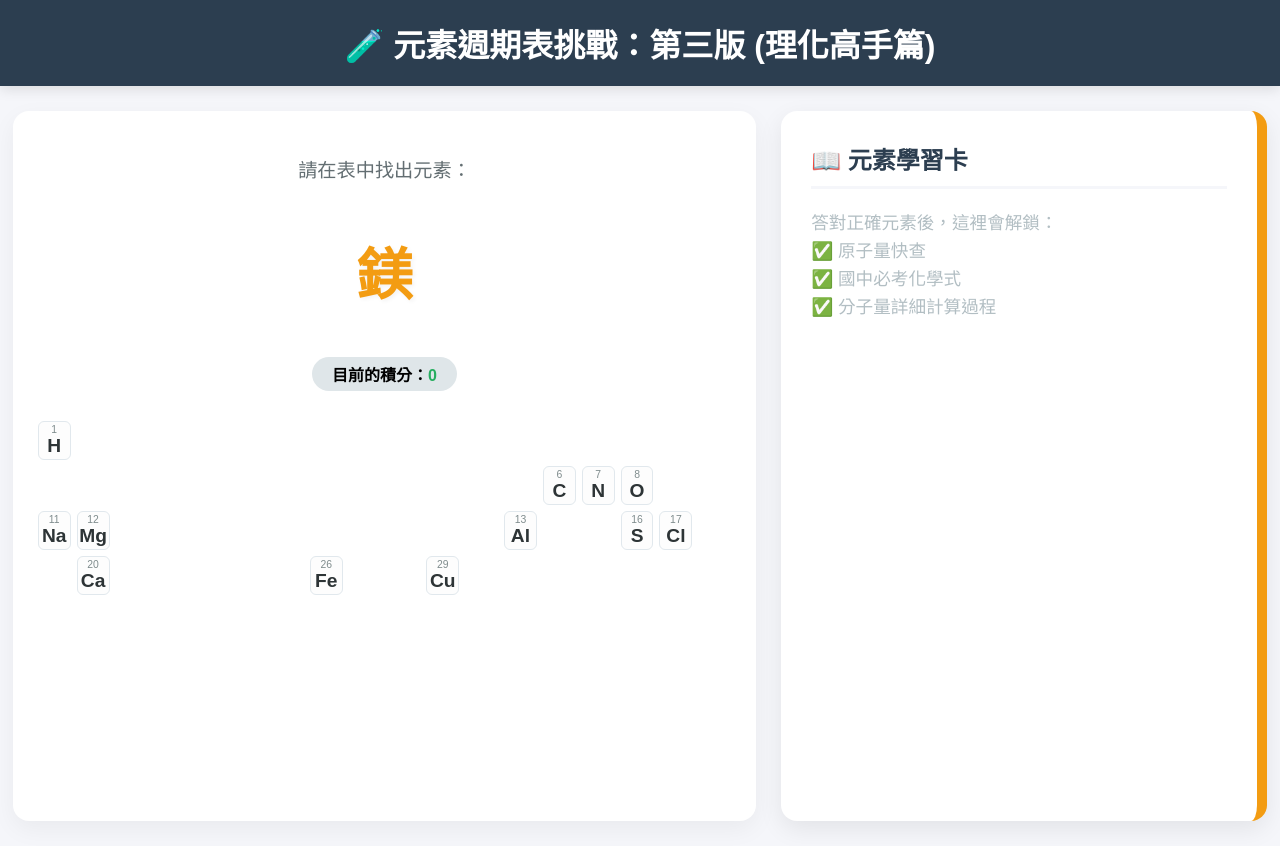
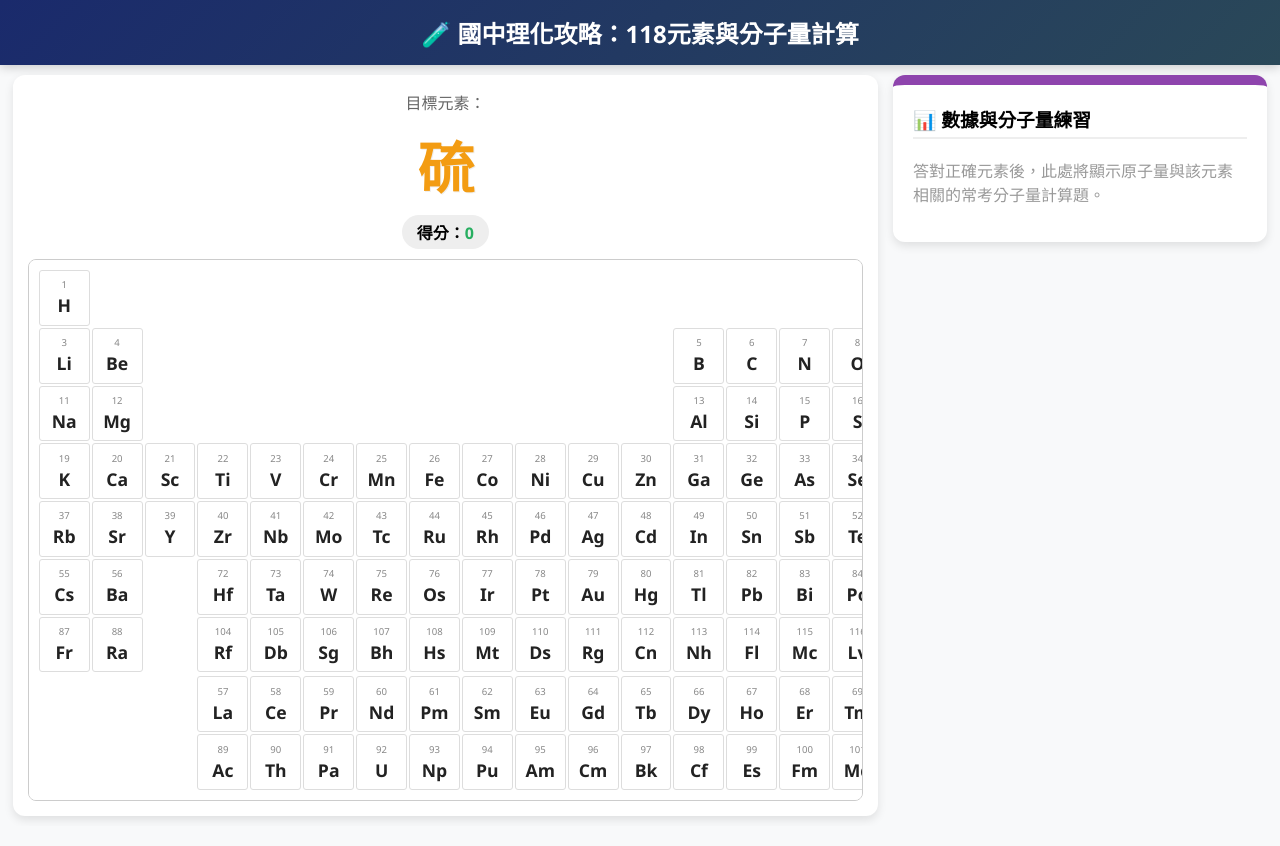
Before and after one commit to lovemiyami/chem, a plain HTML site: page index.html in a window 1280 px wide. Drawn offline with Linux system fonts and the light colour scheme.

Commit message:
Update index.html

```diff
--- a/index.html
+++ b/index.html
@@ -2,234 +2,187 @@
 <html lang="zh-TW">
 <head>
     <meta charset="UTF-8">
-    <meta name="viewport" content="width=device-width, initial-scale=1.0">
-    <title>元素表第三版 - 國中理化神助手</title>
+    <meta name="viewport" content="width=device-width, initial-scale=1.0, maximum-scale=1.0, user-scalable=no">
+    <title>理化大師：118元素與分子量特訓</title>
     <style>
         :root {
-            --primary-dark: #2c3e50;
-            --accent-orange: #f39c12;
-            --success-green: #27ae60;
-            --error-red: #e74c3c;
-            --info-blue: #3498db;
-            --bg-light: #f5f6fa;
+            --primary: #1a2a6c;
+            --accent: #f39c12;
+            --correct: #27ae60;
+            --wrong: #e74c3c;
+            --mole: #8e44ad;
+            --bg: #f8f9fa;
         }
+        body { font-family: "Segoe UI", "Microsoft JhengHei", sans-serif; background: var(--bg); margin: 0; display: flex; flex-direction: column; align-items: center; }
+        .header { background: linear-gradient(135deg, #1a2a6c, #2a4858); color: white; width: 100%; text-align: center; padding: 10px 0; box-shadow: 0 2px 10px rgba(0,0,0,0.2); }
+        .container { display: flex; gap: 15px; padding: 10px; width: 98%; max-width: 1550px; flex-wrap: wrap; justify-content: center; }
+        .game-panel { flex: 2.5; background: white; padding: 15px; border-radius: 12px; box-shadow: 0 4px 10px rgba(0,0,0,0.1); min-width: 350px; }
+        .info-panel { flex: 1; background: white; padding: 20px; border-radius: 12px; border-top: 10px solid var(--mole); box-shadow: 0 4px 10px rgba(0,0,0,0.1); min-width: 300px; position: sticky; top: 10px; height: fit-content; }
 
-        body {
-            font-family: "PingFang TC", "Microsoft JhengHei", sans-serif;
-            background-color: var(--bg-light);
-            margin: 0;
-            display: flex;
-            flex-direction: column;
-            align-items: center;
-        }
+        .table-wrapper { overflow-x: auto; border: 1px solid #ccc; border-radius: 8px; margin-top: 10px; }
+        #periodic-table { display: grid; grid-template-columns: repeat(18, 1fr); gap: 2px; padding: 10px; min-width: 950px; background: #fff; }
 
-        .top-bar {
-            background: var(--primary-dark);
-            color: white;
-            width: 100%;
-            text-align: center;
-            padding: 20px 0;
-            box-shadow: 0 4px 12px rgba(0,0,0,0.1);
-        }
+        .element { aspect-ratio: 1/1.1; border: 1px solid #ddd; border-radius: 3px; display: flex; flex-direction: column; align-items: center; justify-content: center; cursor: pointer; background: #fff; transition: 0.1s; }
+        .element:hover { background: #f0f0f0; transform: scale(1.15); z-index: 5; box-shadow: 0 2px 8px rgba(0,0,0,0.2); border-color: var(--accent); }
+        .element .num { font-size: 0.6rem; color: #888; margin-bottom: 2px; }
+        .element .sym { font-weight: bold; font-size: 1.1rem; color: #222; }
+        .empty { visibility: hidden; }
 
-        .main-container {
-            display: flex;
-            gap: 25px;
-            padding: 25px;
-            max-width: 1400px;
-            width: 98%;
-        }
+        #target-display { font-size: 3.5rem; color: var(--accent); margin: 10px 0; font-weight: bold; text-shadow: 1px 1px 0px #eee; }
+        .correct-flash { background-color: var(--correct) !important; color: white !important; }
+        .wrong-flash { background-color: var(--wrong) !important; color: white !important; }
 
-        /* 左側：遊戲操作區 */
-        .game-panel {
-            flex: 2;
-            background: white;
-            padding: 25px;
-            border-radius: 16px;
-            box-shadow: 0 8px 24px rgba(0,0,0,0.05);
-        }
+        /* 計算卡片樣式 */
+        .calc-card { background: #f0f7ff; padding: 10px; border-radius: 6px; margin-top: 8px; border-left: 5px solid #3498db; }
+        .mole-box { background: #fdf2ff; border-left: 5px solid var(--mole); padding: 12px; border-radius: 5px; margin: 10px 0; }
+        .math { font-family: 'Courier New', Courier, monospace; font-weight: bold; color: #2980b9; font-size: 1rem; }
+        .formula-name { font-weight: bold; color: #333; display: block; margin-bottom: 3px; }
 
-        /* 右側：學習資訊區 */
-        .study-panel {
-            flex: 1.2;
-            background: white;
-            padding: 30px;
-            border-radius: 16px;
-            border-right: 10px solid var(--accent-orange);
-            box-shadow: 0 8px 24px rgba(0,0,0,0.08);
-            min-height: 650px;
-        }
-
-        #periodic-table {
-            display: grid;
-            grid-template-columns: repeat(18, 1fr);
-            gap: 6px;
-            margin-top: 30px;
-        }
-
-        .element-node {
-            aspect-ratio: 1/1.2;
-            background: #fdfdfd;
-            border: 1px solid #e1e8ed;
-            border-radius: 6px;
-            display: flex;
-            flex-direction: column;
-            align-items: center;
-            justify-content: center;
-            cursor: pointer;
-            transition: all 0.25s cubic-bezier(0.175, 0.885, 0.32, 1.275);
-        }
-
-        .element-node:hover {
-            transform: translateY(-5px) scale(1.1);
-            box-shadow: 0 5px 15px rgba(0,0,0,0.1);
-            z-index: 10;
-            border-color: var(--info-blue);
-        }
-
-        .element-node .num { font-size: 0.65rem; color: #7f8c8d; }
-        .element-node .sym { font-weight: 800; font-size: 1.2rem; color: #2d3436; }
-
-        .empty-slot { visibility: hidden; }
-
-        /* 資訊卡細節 */
-        .info-header { border-bottom: 3px solid var(--bg-light); margin-bottom: 20px; padding-bottom: 10px; }
-        .data-row { display: flex; justify-content: space-between; margin: 12px 0; font-size: 1.1rem; }
-        .weight-tag { background: #ffeaa7; color: #d35400; padding: 2px 8px; border-radius: 4px; font-weight: bold; }
-
-        .calc-card {
-            background: #f0f7ff;
-            border-radius: 10px;
-            padding: 15px;
-            margin-top: 20px;
-            border-left: 5px solid var(--info-blue);
-        }
-        .math-text { font-family: 'Consolas', monospace; color: #2980b9; font-weight: bold; font-size: 1.1rem; display: block; margin-top: 5px; }
-
-        #target-display { font-size: 3.5rem; color: var(--accent-orange); text-shadow: 2px 2px 4px rgba(0,0,0,0.05); }
-        .correct-anim { background-color: var(--success-green) !important; color: white !important; }
-        .wrong-anim { background-color: var(--error-red) !important; color: white !important; }
+        @media (max-width: 1100px) { .container { flex-direction: column; } .info-panel { position: static; } }
     </style>
 </head>
 <body>
 
-<div class="top-bar">
-    <h1 style="margin:0;">🧪 元素週期表挑戰：第三版 (理化高手篇)</h1>
+<div class="header">
+    <h2 style="margin:5px;">🧪 國中理化攻略：118元素與分子量計算</h2>
 </div>
 
-<div class="main-container">
+<div class="container">
     <div class="game-panel">
         <div style="text-align: center;">
-            <p style="font-size: 1.2rem; color: #636e72; margin-bottom: 0;">請在表中找出元素：</p>
-            <h2 id="target-display">載入中...</h2>
-            <div style="background: #dfe6e9; display: inline-block; padding: 5px 20px; border-radius: 20px; font-weight: bold;">
-                目前的積分：<span id="score-val" style="color:var(--success-green);">0</span>
+            <p style="margin:0; color:#666;">目標元素：</p>
+            <h1 id="target-display">載入中...</h1>
+            <div style="background:#eee; display:inline-block; padding:5px 15px; border-radius:20px; font-weight:bold;">
+                得分：<span id="score-val" style="color:var(--correct);">0</span>
             </div>
         </div>
-        <div id="periodic-table"></div>
+        <div class="table-wrapper"><div id="periodic-table"></div></div>
     </div>
 
-    <div class="study-panel" id="side-panel">
-        <div class="info-header">
-            <h2 style="margin:0; color:var(--primary-dark);">📖 元素學習卡</h2>
+    <div class="info-panel">
+        <h3 style="margin-top:0; border-bottom: 2px solid #eee; padding-bottom:5px;">📊 數據與分子量練習</h3>
+        <div id="info-content">
+            <p style="color:#999;">答對正確元素後，此處將顯示原子量與該元素相關的常考分子量計算題。</p>
         </div>
-        <div id="info-placeholder">
-            <p style="color: #b2bec3; font-size: 1.1rem; line-height: 1.6;">
-                答對正確元素後，這裡會解鎖：<br>
-                ✅ 原子量快查<br>
-                ✅ 國中必考化學式<br>
-                ✅ 分子量詳細計算過程
-            </p>
-        </div>
-        <div id="info-content" style="display:none;">
-            </div>
     </div>
 </div>
 
 <script>
-    const chemData = [
-        { n: 1, s: "H", name: "氫", w: 1, r: 1, c: 1, formulas: [{n:"H₂O (水)", m:"1×2 + 16 = 18"}, {n:"H₂O₂ (雙氧水)", m:"1×2 + 16×2 = 34"}], hint: "常溫下密度最小的氣體，具助燃性產物是水。" },
-        { n: 6, s: "C", name: "碳", w: 12, r: 2, c: 14, formulas: [{n:"CO₂ (二氧化碳)", m:"12 + 16×2 = 44"}, {n:"CaCO₃ (碳酸鈣)", m:"40 + 12 + 16×3 = 100"}], hint: "石墨可導電；碳酸鈣是蛋殼、大理石的主要成分。" },
-        { n: 7, s: "N", name: "氮", w: 14, r: 2, c: 15, formulas: [{n:"NH₃ (氨)", m:"14 + 1×3 = 17"}], hint: "空氣中含量最多。液氮可用於液凍治療。" },
-        { n: 8, s: "O", name: "氧", w: 16, r: 2, c: 16, formulas: [{n:"O₂ (氧氣)", m:"16×2 = 32"}, {n:"O₃ (臭氧)", m:"16×3 = 48"}], hint: "助燃性氣體，生物呼吸必需。" },
-        { n: 11, s: "Na", name: "鈉", w: 23, r: 3, c: 1, formulas: [{n:"NaOH (氫氧化鈉)", m:"23 + 16 + 1 = 40"}, {n:"NaHCO₃ (小蘇打)", m:"23 + 1 + 12 + 16×3 = 84"}], hint: "強鹼。小蘇打加熱會產生二氧化碳，可用於滅火或烘焙。" },
-        { n: 12, s: "Mg", name: "鎂", w: 24, r: 3, c: 2, formulas: [{n:"MgO (氧化鎂)", m:"24 + 16 = 40"}], hint: "燃燒產生強烈白光，可用於照明彈。" },
-        { n: 13, s: "Al", name: "鋁", w: 27, r: 3, c: 13, formulas: [{n:"Al₂O₃ (氧化鋁)", m:"27×2 + 16×3 = 102"}], hint: "地殼中含量最多的金屬。抗腐蝕性強。" },
-        { n: 16, s: "S", name: "硫", w: 32, r: 3, c: 16, formulas: [{n:"SO₂ (二氧化硫)", m:"32 + 16×2 = 64"}, {n:"H₂SO₄ (硫酸)", m:"1×2 + 32 + 16×4 = 98"}], hint: "俗稱硫磺。燃燒產物二氧化硫是酸雨的主要來源。" },
-        { n: 17, s: "Cl", name: "氯", w: 35.5, r: 3, c: 17, formulas: [{n:"NaCl (食鹽)", m:"23 + 35.5 = 58.5"}, {n:"HCl (鹽酸)", m:"1 + 35.5 = 36.5"}], hint: "黃綠色氣體，常用於自來水消毒。" },
-        { n: 20, s: "Ca", name: "鈣", w: 40, r: 4, c: 2, formulas: [{n:"CaO (生石灰)", m:"40 + 16 = 56"}, {n:"Ca(OH)₂ (熟石灰)", m:"40 + (16+1)×2 = 74"}], hint: "骨骼主要成分。石灰水遇二氧化碳變混濁。" },
-        { n: 26, s: "Fe", name: "鐵", w: 56, r: 4, c: 8, formulas: [{n:"Fe₂O₃ (三氧化二鐵)", m:"56×2 + 16×3 = 160"}], hint: "工業之母。高爐煉鐵中使用一氧化碳作為還原劑。" },
-        { n: 29, s: "Cu", name: "銅", w: 63.5, r: 4, c: 11, formulas: [{n:"CuSO₄ (硫酸銅)", m:"63.5 + 32 + 16×4 = 159.5"}], hint: "導電性優。無水硫酸銅為白色，遇水變藍色。" }
-    ];
+    // 完整 118 數據庫
+    const names = ["","氫","氦","鋰","鈹","硼","碳","氮","氧","氟","氖","鈉","鎂","鋁","矽","磷","硫","氯","氬","鉀","鈣","鈧","鈦","釩","鉻","錳","鐵","鈷","鎳","銅","鋅","鎵","鍺","砷","硒","溴","氪","銣","鍶","釔","鋯","鈮","鉬","鎝","釕","銠","鈀","銀","鎘","銦","錫","銻","碲","碘","氙","銫","鋇","鑭","鈰","鐠","釹","鉕","釤","銪","釓","鋱","鏑","鈥","鉺","銩","鐿","鑥","鉿","鉭","鎢","Re","Os","Ir","Pt","Au","Hg","Tl","Pb","Bi","Po","At","Rn","Fr","Ra","Ac","Th","Pa","U","Np","Pu","Am","Cm","Bk","Cf","Es","Fm","Md","No","Lr","Rf","Db","Sg","Bh","Hs","Mt","Ds","Rg","Cn","Nh","Fl","Mc","Lv","Ts","Og"];
+    const symbols = ["","H","He","Li","Be","B","C","N","O","F","Ne","Na","Mg","Al","Si","P","S","Cl","Ar","K","Ca","Sc","Ti","V","Cr","Mn","Fe","Co","Ni","Cu","Zn","Ga","Ge","As","Se","Br","Kr","Rb","Sr","Y","Zr","Nb","Mo","Tc","Ru","Rh","Pd","Ag","Cd","In","Sn","Sb","Te","I","Xe","Cs","Ba","La","Ce","Pr","Nd","Pm","Sm","Eu","Gd","Tb","Dy","Ho","Er","Tm","Yb","Lu","Hf","Ta","W","Re","Os","Ir","Pt","Au","Hg","Tl","Pb","Bi","Po","At","Rn","Fr","Ra","Ac","Th","Pa","U","Np","Pu","Am","Cm","Bk","Cf","Es","Fm","Md","No","Lr","Rf","Db","Sg","Bh","Hs","Mt","Ds","Rg","Cn","Nh","Fl","Mc","Lv","Ts","Og"];
+    const weights = [0, 1, 4, 7, 9, 10.8, 12, 14, 16, 19, 20.2, 23, 24, 27, 28, 31, 32, 35.5, 40, 39, 40, 45, 47.9, 50.9, 52, 54.9, 56, 58.9, 58.7, 63.5, 65.4, 69.7, 72.6, 74.9, 79, 80, 83.8, 85.5, 87.6, 88.9, 91.2, 92.9, 95.9, 98, 101.1, 102.9, 106.4, 107.9, 112.4, 114.8, 118.7, 121.8, 127.6, 126.9, 131.3, 132.9, 137.3, 138.9, 140.1, 140.9, 144.2, 145, 150.4, 152.0, 157.3, 158.9, 162.5, 164.9, 167.3, 168.9, 173.0, 175.0, 178.5, 180.9, 183.8, 186.2, 190.2, 192.2, 195.1, 197.0, 200.6, 204.4, 207.2, 209.0, 209, 210, 222, 223, 226, 227, 232, 231, 238, 237, 244, 243, 247, 247, 251, 252, 257, 258, 259, 262, 267, 268, 269, 270, 277, 278, 281, 282, 285, 286, 289, 290, 293, 294, 294];
 
-    let current = null;
-    let score = 0;
+    // 常考分子量數據庫
+    const formulas = {
+        1: [{n:"H₂O (水)", c:"1×2 + 16 = 18"}, {n:"H₂ (氫氣)", c:"1×2 = 2"}],
+        6: [{n:"CO₂ (二氧化碳)", c:"12 + 16×2 = 44"}, {n:"CH₄ (甲烷)", c:"12 + 1×4 = 16"}, {n:"C₆H₁₂O₆ (葡萄糖)", c:"12×6 + 1×12 + 16×6 = 180"}],
+        7: [{n:"NH₃ (氨氣)", c:"14 + 1×3 = 17"}],
+        8: [{n:"O₂ (氧氣)", c:"16×2 = 32"}, {n:"O₃ (臭氧)", c:"16×3 = 48"}],
+        11: [{n:"NaCl (食鹽)", c:"23 + 35.5 = 58.5"}, {n:"NaHCO₃ (小蘇打)", c:"23 + 1 + 12 + 16×3 = 84"}, {n:"NaOH (氫氧化鈉)", c:"23 + 16 + 1 = 40"}],
+        12: [{n:"MgO (氧化鎂)", c:"24 + 16 = 40"}],
+        13: [{n:"Al₂O₃ (氧化鋁)", c:"27×2 + 16×3 = 102"}],
+        16: [{n:"H₂SO₄ (硫酸)", c:"1×2 + 32 + 16×4 = 98"}, {n:"SO₂ (二氧化硫)", c:"32 + 16×2 = 64"}],
+        17: [{n:"HCl (氯化氫)", c:"1 + 35.5 = 36.5"}],
+        20: [{n:"CaCO₃ (碳酸鈣)", c:"40 + 12 + 16×3 = 100"}, {n:"CaO (生石灰)", c:"40 + 16 = 56"}, {n:"Ca(OH)₂ (熟石灰)", c:"40 + (16+1)×2 = 74"}],
+        26: [{n:"Fe₂O₃ (氧化鐵)", c:"56×2 + 16×3 = 160"}],
+        29: [{n:"CuSO₄ (硫酸銅)", c:"63.5 + 32 + 16×4 = 159.5"}]
+    };
 
-    function buildTable() {
+    function getPos(n) {
+        if (n === 1) return {r:1, c:1}; if (n === 2) return {r:1, c:18};
+        if (n >= 3 && n <= 4) return {r:2, c:n-2}; if (n >= 5 && n <= 10) return {r:2, c:n+8};
+        if (n >= 11 && n <= 12) return {r:3, c:n-10}; if (n >= 13 && n <= 18) return {r:3, c:n};
+        if (n >= 19 && n <= 36) return {r:4, c:n-18}; if (n >= 37 && n <= 54) return {r:5, c:n-36};
+        if (n >= 55 && n <= 56) return {r:6, c:n-54}; if (n >= 72 && n <= 86) return {r:6, c:n-68};
+        if (n >= 87 && n <= 88) return {r:7, c:n-86}; if (n >= 104 && n <= 118) return {r:7, c:n-100};
+        if (n >= 57 && n <= 71) return {r:9, c:n-53}; if (n >= 89 && n <= 103) return {r:10, c:n-85};
+        return null;
+    }
+
+    let currentTarget = null, score = 0;
+
+    function init() {
         const table = document.getElementById('periodic-table');
-        for (let r = 1; r <= 7; r++) {
+        for (let r = 1; r <= 10; r++) {
             for (let c = 1; c <= 18; c++) {
-                const data = chemData.find(e => e.r === r && e.c === c);
                 const cell = document.createElement('div');
-                if (data) {
-                    cell.className = 'element-node';
-                    cell.innerHTML = `<span class="num">${data.n}</span><span class="sym">${data.s}</span>`;
-                    cell.onclick = () => handleInput(data, cell);
-                } else {
-                    cell.className = 'empty-slot';
-                }
+                const n = findNByPos(r, c);
+                if (n) {
+                    cell.className = 'element';
+                    cell.innerHTML = `<span class="num">${n}</span><span class="sym">${symbols[n]}</span>`;
+                    cell.onclick = () => {
+                        if (n === currentTarget) {
+                            score += 10; document.getElementById('score-val').innerText = score;
+                            cell.classList.add('correct-flash');
+                            showInfo(n);
+                            setTimeout(() => { cell.classList.remove('correct-flash'); next(); }, 600);
+                        } else {
+                            cell.classList.add('wrong-flash');
+                            setTimeout(() => cell.classList.remove('wrong-flash'), 300);
+                        }
+                    };
+                } else { cell.className = 'empty'; }
                 table.appendChild(cell);
             }
         }
-        pickNext();
+        next();
     }
 
-    function pickNext() {
-        current = chemData[Math.floor(Math.random() * chemData.length)];
-        document.getElementById('target-display').innerText = current.name;
+    function findNByPos(r, c) {
+        for (let i = 1; i <= 118; i++) {
+            let p = getPos(i);
+            if (p && p.r === r && p.c === c) return i;
+        }
+        return null;
     }
 
-    function handleInput(clicked, el) {
-        if (clicked.s === current.s) {
-            score += 10;
-            document.getElementById('score-val').innerText = score;
-            el.classList.add('correct-anim');
-            showInfo(clicked);
-            setTimeout(() => { el.classList.remove('correct-anim'); pickNext(); }, 800);
+    function next() {
+        // 提高常考元素的出現率 (1-30 號)
+        let n;
+        if (Math.random() > 0.3) {
+            const hot = [1,6,7,8,11,12,13,16,17,19,20,26,29,30];
+            n = hot[Math.floor(Math.random() * hot.length)];
         } else {
-            el.classList.add('wrong-anim');
-            setTimeout(() => el.classList.remove('wrong-anim'), 300);
+            n = Math.floor(Math.random() * 118) + 1;
         }
+        currentTarget = n;
+        document.getElementById('target-display').innerText = names[currentTarget];
     }
 
-    function showInfo(data) {
-        document.getElementById('info-placeholder').style.display = 'none';
-        const content = document.getElementById('info-content');
-        content.style.display = 'block';
+    function showInfo(n) {
+        let fHtml = "";
+        if (formulas[n]) {
+            fHtml = "<h4>🧪 常考分子量練習：</h4>" + formulas[n].map(item => `
+                <div class="calc-card">
+                    <span class="formula-name">${item.n}</span>
+                    分子量 = <span class="math">${item.c}</span>
+                </div>
+            `).join("");
+        } else {
+            fHtml = `<p style="color:#888; font-size:0.85rem;">(此元素較少單獨考分子量計算，請記住其原子量即可)</p>`;
+        }
 
-        let formulasHtml = data.formulas.map(f => `
-            <div class="calc-card">
-                <span style="color:var(--primary-dark); font-weight:bold;">${f.n}</span>
-                <span class="math-text">${f.m}</span>
+        document.getElementById('info-content').innerHTML = `
+            <div style="text-align:center;">
+                <h1 style="margin:0; color:var(--primary); font-size:3rem;">${symbols[n]}</h1>
+                <h2 style="margin:0;">${names[n]}</h2>
             </div>
-        `).join('');
-
-        content.innerHTML = `
-            <div class="data-row"><span>元素名稱：</span><strong>${data.name} (${data.s})</strong></div>
-            <div class="data-row"><span>原子序：</span><strong>${data.n}</strong></div>
-            <div class="data-row"><span>原子量：</span><span class="weight-tag">${data.w}</span></div>
-
-            <div style="background:#fff9eb; padding:15px; border-radius:8px; margin:20px 0; border:1px solid #ffeaa7;">
-                <strong style="color:#d35400;">💡 必考知識：</strong><br>
-                <span style="font-size:0.95rem; color:#555;">${data.hint}</span>
+            <div class="mole-box">
+                <span style="color:var(--mole); font-weight:bold;">⚖️ 原子參數：</span><br>
+                原子序：<span class="math">${n}</span><br>
+                原子量：<span class="math">${weights[n]}</span><br>
+                1 莫耳 = <span class="math">${weights[n]}公克</span>
             </div>
-
-            <h4 style="margin-bottom:5px; color:var(--info-blue);">🧮 分子量計算過程：</h4>
-            ${formulasHtml}
+            ${fHtml}
+            <div style="margin-top:15px; border-top: 1px dashed #ccc; padding-top:10px; font-size:0.85rem; color:#666;">
+                <b>📌 莫耳小公式：</b><br>
+                莫耳數 = 質量 ÷ 分子量<br>
+                個數 = 莫耳數 × 6×10²³
+            </div>
         `;
     }
-
-    buildTable();
+    init();
 </script>
 </body>
 </html>
```
